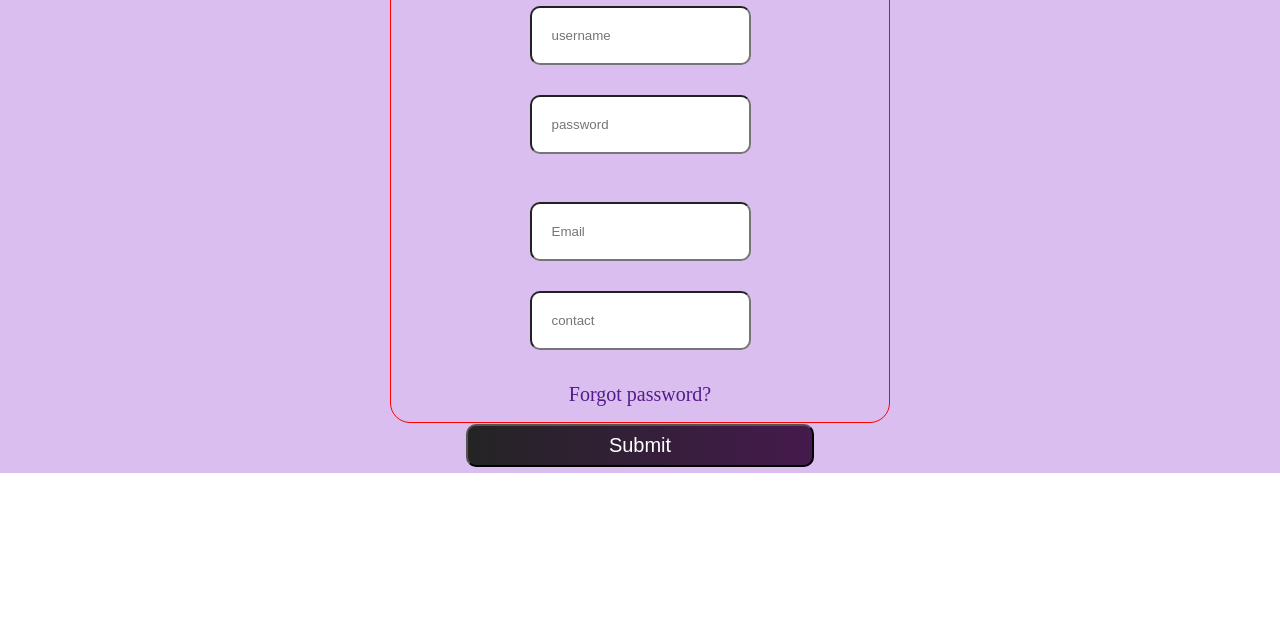
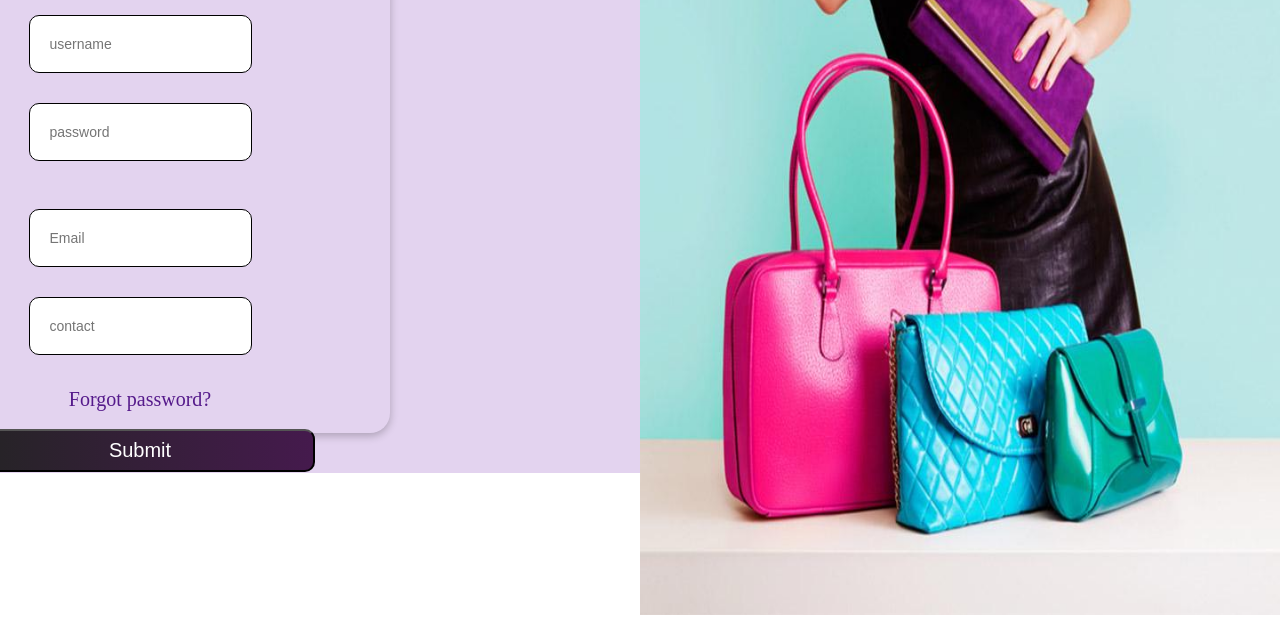
Before and after one commit to charmeepaneliya/E-commerce-css, a plain HTML site: page login.html in a window 1280 px wide. Shown: the part 327-946 px from the top of the page. Before the commit the page ends 800 px from the top, so only its background shows below. Drawn offline with Linux system fonts and the light colour scheme.

Commit message:
login-page

```diff
--- a/css/login.css
+++ b/css/login.css
@@ -4,7 +4,7 @@
     padding: 0;
 }
 .background{
-    background-color: rgba(189, 138, 226, 0.555);
+    background-color: rgba(205, 177, 226, 0.555);
     height: 100vh;
     width: 100%;
 }
@@ -14,15 +14,24 @@
 
 form{
     align-items: center;
-    border: 1px solid red;
+    box-shadow: rgba(0, 0, 0, 0.24) 0px 3px 8px;
     border-radius: 20px;
     height: 500px;
     width: 500px;
     text-align: center;
    position: absolute;
-    left: 50%;
-    top: 50%;
+    right: 50%;
+    top: 55%;
     transform: translate(-50%,50%);
+
+}
+.form{
+    display: inline-block;
+
+}
+.text-box{
+    border: 1px solid;
+    font-size: 14px;
 }
 .title{
     margin: 15px;
@@ -45,3 +54,14 @@ form{
     color: white;
     background-image: linear-gradient(to right, #242424, #451a4d);
 }
+.side-photo{
+
+
+    height: 942px;
+    width: 50%;
+    position: absolute;
+    left: 75%;
+    top: 0;
+    transform: translate(-50%,0%);
+
+}
--- a/login.html
+++ b/login.html
@@ -24,6 +24,9 @@
 
                 <button class="btn" type="submit">Submit</button>
             </form>
+            <div class="side-photo">
+                <img width="100%" height="942px" src="img/login-photo.jpg"/>
+            </div>
         </div>
         </div>
     </div>
```
Also changed, not shown: img/login-photo.jpg (added).
